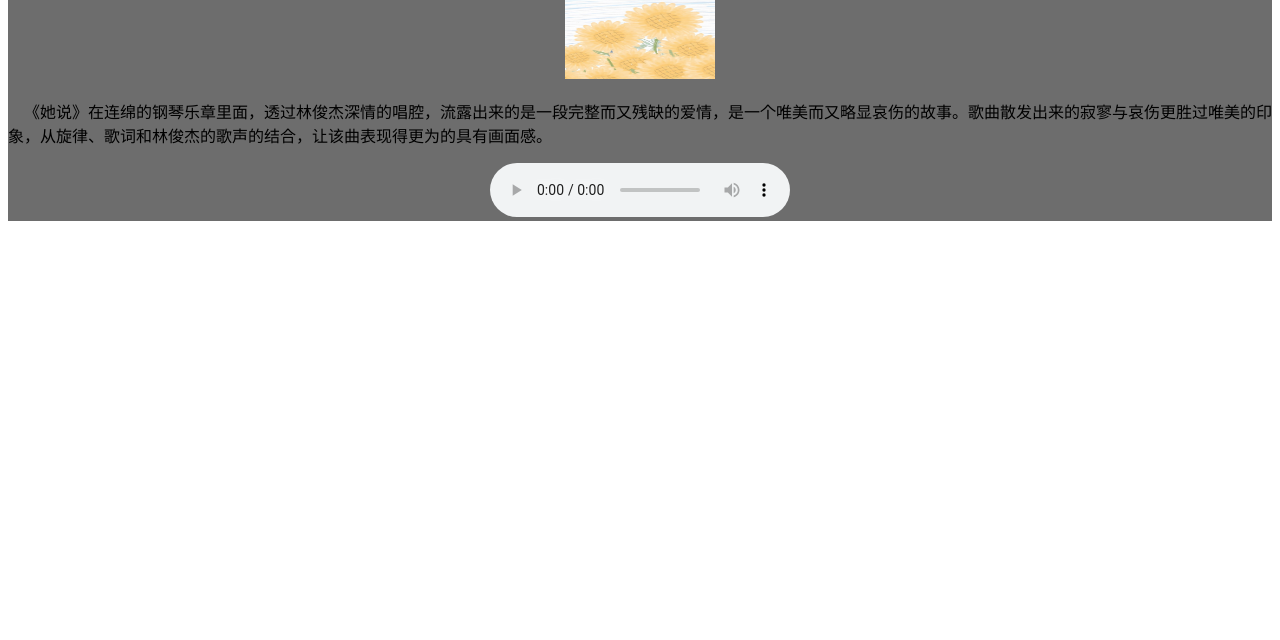
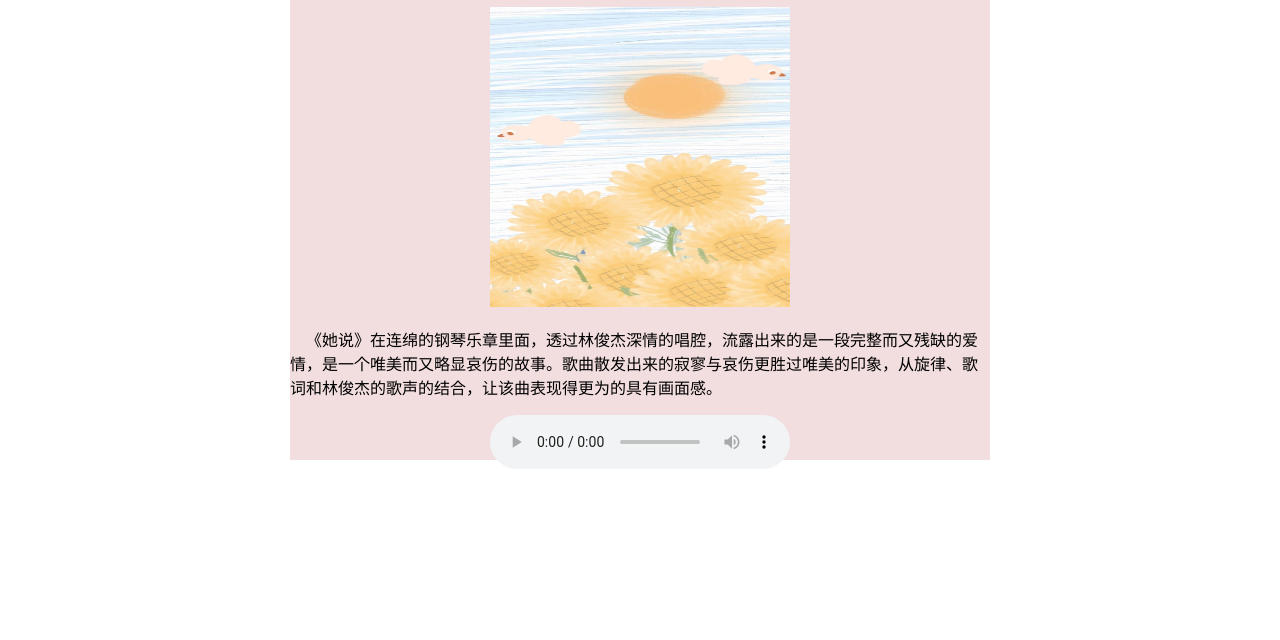
Before and after one commit to 25-zy/zhouying.github.io, a plain HTML site: page 实验一/sy1-2.html in a window 1280 px wide. Shown: the part 160-800 px from the top of the page. Drawn offline with Linux system fonts and the light colour scheme.

Commit message:
Update sy1-2.html

```diff
--- a/实验一/sy1-2.html
+++ b/实验一/sy1-2.html
@@ -2,13 +2,13 @@
 <html>
 <head>
 <meta charset="utf-8">
-<title>2</title>
+<title>sy1-2</title>
 </head>
 
 <body>
-<div style="background:#6D6D6D;" align="center" >
+<div style="background:#F3DEDF;width: 700px;height: 520px;margin: 0 auto;margin-top: 100px" align="center" >
   <h1 align="center">音乐欣赏</h1>
-  <img src="向日葵.jpeg" alt="向日葵" tilte="向日葵" width="150" height="150"/>
+  <img src="向日葵.jpeg" alt="向日葵" tilte="向日葵" width="300" height="300"/>
   <p align="left">&nbsp;&nbsp;&nbsp;&nbsp;《她说》在连绵的钢琴乐章里面，透过林俊杰深情的唱腔，流露出来的是一段完整而又残缺的爱情，是一个唯美而又略显哀伤的故事。歌曲散发出来的寂寥与哀伤更胜过唯美的印象，从旋律、歌词和林俊杰的歌声的结合，让该曲表现得更为的具有画面感。</p>
   <audio src="林俊杰 - 她说 [mqms2].mp3" autoplay="autoplay" controls="controls"/>
 </div>
```
